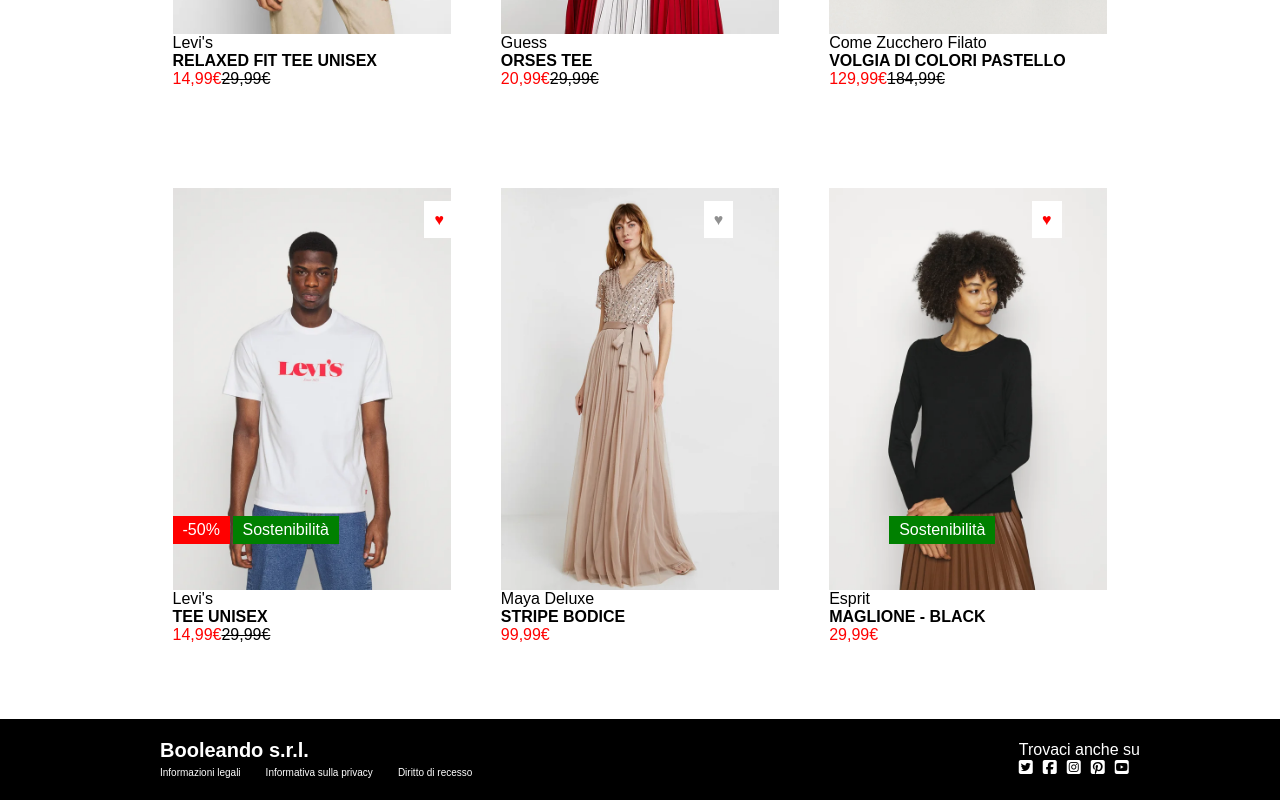
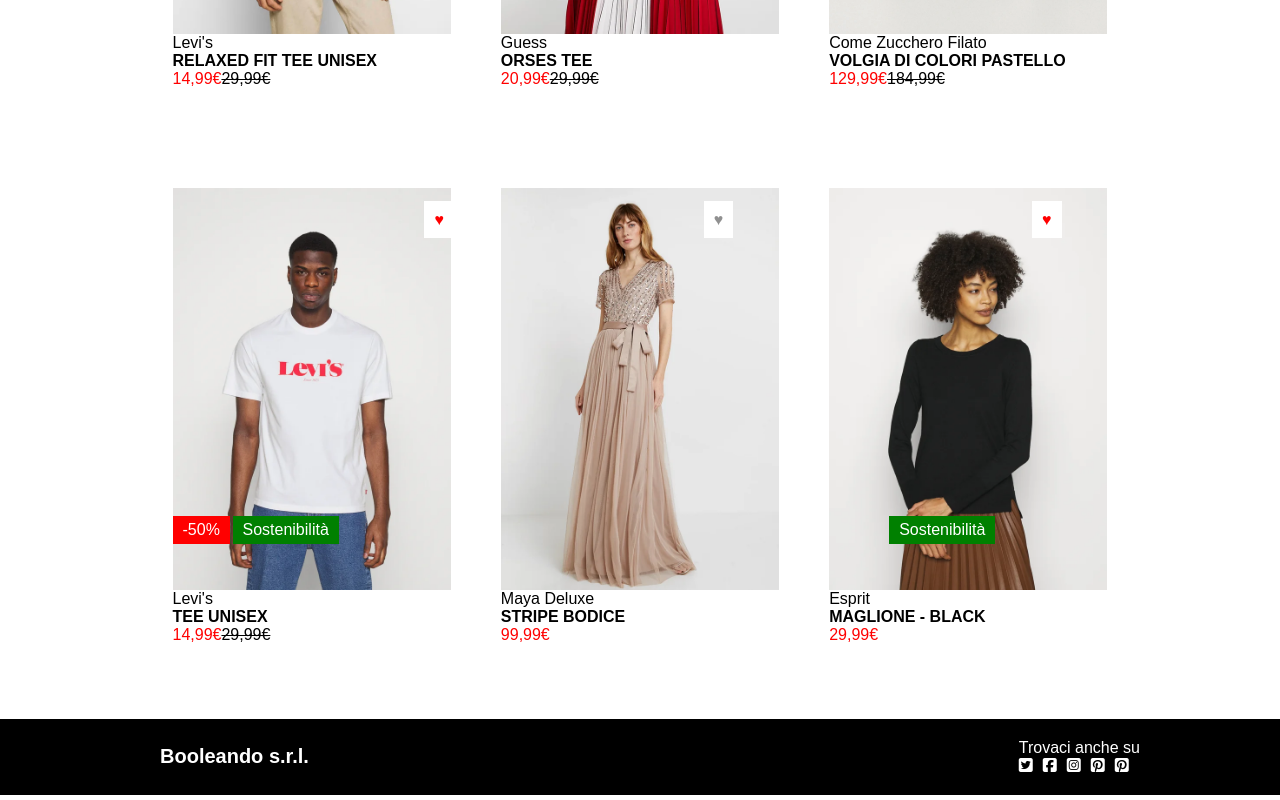
Before and after one commit to GloriaBimbi/vite-boolando, a Vue app: page / in a window 1280 px wide. Shown: the part 493-1293 px from the top of the page. Built offline with nearby package versions, Linux system fonts and the light colour scheme.

Commit message:
feat bonus 2

```diff
--- a/src/App.vue
+++ b/src/App.vue
@@ -5,16 +5,119 @@
 
 export default {
   data() {
-    return {};
+    return {
+      linksHeader: [
+        {
+          url: "#",
+          text: "Donna",
+        },
+        {
+          url: "#",
+          text: "Uomo",
+        },
+        {
+          url: "#",
+          text: "Bambini",
+        },
+      ],
+      linksFooter: [
+        {
+          url: "#",
+          text: "Informazioni legali",
+        },
+        {
+          url: "#",
+          text: "Informativa sulla privacy",
+        },
+        {
+          url: "#",
+          text: "Diritto di recesso",
+        },
+      ],
+      cards: [
+        {
+          src: "1.webp",
+          srcHover: "1b.webp",
+          brand: "Levi's",
+          productDescription: "RELAXED FIT TEE UNISEX",
+          discountPrize: "14,99€",
+          originalPrize: "29,99€",
+          discountStatus: true,
+          discountPercentage: "-50%",
+          sostenibility: true,
+          isInFavorites: true,
+        },
+        {
+          src: "2.webp",
+          scrHover: "2b.webp",
+          brand: "Guess",
+          productDescription: "ORSES TEE",
+          discountPrize: "20,99€",
+          originalPrize: "29,99€",
+          discountStatus: true,
+          discountPercentage: "-30%",
+          sostenibility: false,
+          isInFavorites: false,
+        },
+        {
+          src: "3.webp",
+          scrHover: "3b.webp",
+          brand: "Come Zucchero Filato",
+          productDescription: "VOLGIA DI COLORI PASTELLO",
+          discountPrize: "129,99€",
+          originalPrize: "184,99€",
+          discountStatus: true,
+          discountPercentage: "-30%",
+          sostenibility: false,
+          isInFavorites: false,
+        },
+        {
+          src: "4.webp",
+          scrHover: "4b.webp",
+          brand: "Levi's",
+          productDescription: "TEE UNISEX",
+          discountPrize: "14,99€",
+          originalPrize: "29,99€",
+          discountStatus: true,
+          discountPercentage: "-50%",
+          sostenibility: true,
+          isInFavorites: true,
+        },
+        {
+          src: "5.webp",
+          scrHover: "5b.webp",
+          brand: "Maya Deluxe",
+          productDescription: "STRIPE BODICE",
+          discountPrize: "99,99€",
+          originalPrize: "",
+          discountStatus: false,
+          discountPercentage: "-30%",
+          sostenibility: false,
+          isInFavorites: false,
+        },
+        {
+          src: "6.webp",
+          scrHover: "6b.webp",
+          brand: "Esprit",
+          productDescription: "MAGLIONE - BLACK",
+          discountPrize: "29,99€",
+          originalPrize: "",
+          discountStatus: false,
+          discountPercentage: "",
+          sostenibility: true,
+          isInFavorites: true,
+        },
+      ],
+    };
   },
   components: { AppHeader, AppMain, AppFooter },
 };
 </script>
 
 <template>
-  <app-header></app-header>
-  <app-main></app-main>
-  <app-footer></app-footer>
+  <app-header :links="linksHeader"></app-header>
+  <app-main :cards="cards"></app-main>
+  <app-footer :links="linksFooter"></app-footer>
 </template>
 
 <style lang="scss">
--- a/src/components/AppFooter.vue
+++ b/src/components/AppFooter.vue
@@ -1,22 +1,30 @@
-<script></script>
+<script>
+export default {
+  data() {
+    return {};
+  },
+  props: {
+    links: Array,
+  },
+};
+</script>
 <template>
   <footer>
     <div class="container footer__wrapper">
       <div id="general-info">
         <span class="brand"><strong>Booleando s.r.l.</strong></span>
-        <div class="nav">
-          <a href="#" class="header__link">Informazioni legali</a>
-          <a href="#" class="header__link">Informativa sulla privacy</a>
-          <a href="#" class="header__link">Diritto di recesso</a>
+        <br />
+        <div v-for="link in linksFooter" class="nav">
+          <a :href="link.url" class="header__link">{{ link.text }}</a>
         </div>
       </div>
       <div class="social-media-contacts">
         Trovaci anche su <br />
-        <i class="fa-brands fa-square-twitter icon"></i>
-        <i class="fa-brands fa-square-facebook icon"></i>
-        <i class="fa-brands fa-square-instagram icon"></i>
-        <i class="fa-brands fa-square-pinterest icon"></i>
-        <i class="fa-brands fa-square-youtube icon"></i>
+        <a href="#"> <i class="fa-brands fa-square-twitter icon"></i> </a>
+        <a href="#"> <i class="fa-brands fa-square-facebook icon"></i> </a>
+        <a href="#"> <i class="fa-brands fa-square-instagram icon"></i> </a>
+        <a href="#"> <i class="fa-brands fa-square-pinterest icon"></i> </a>
+        <a href="#"> <i class="fa-brands fa-square-pinterest icon"></i> </a>
       </div>
     </div>
   </footer>
@@ -37,12 +45,14 @@
       font-size: 20px;
     }
 
-    .nav a {
-      padding-left: 20px;
-      font-size: 10px;
-      text-decoration: none;
-      color: white;
-      margin-right: 5px;
+    .nav {
+      display: inline;
+      gap: 5px;
+      a {
+        font-size: 10px;
+        text-decoration: none;
+        margin-left: 20px;
+      }
     }
   }
 }
--- a/src/components/AppHeader.vue
+++ b/src/components/AppHeader.vue
@@ -1,22 +1,7 @@
 <script>
 export default {
-  data() {
-    return {
-      links: [
-        {
-          url: "#",
-          text: "Donna",
-        },
-        {
-          url: "#",
-          text: "Uomo",
-        },
-        {
-          url: "#",
-          text: "Bambini",
-        },
-      ],
-    };
+  props: {
+    links: Array,
   },
 };
 </script>
--- a/src/components/AppMain.vue
+++ b/src/components/AppMain.vue
@@ -3,84 +3,11 @@
 
 export default {
   data() {
-    return {
-      cards: [
-        {
-          src: "1.webp",
-          srcHover: "1b.webp",
-          brand: "Levi's",
-          productDescription: "RELAXED FIT TEE UNISEX",
-          discountPrize: "14,99€",
-          originalPrize: "29,99€",
-          discountStatus: true,
-          discountPercentage: "-50%",
-          sostenibility: true,
-          isInFavorites: true,
-        },
-        {
-          src: "2.webp",
-          scrHover: "2b.webp",
-          brand: "Guess",
-          productDescription: "ORSES TEE",
-          discountPrize: "20,99€",
-          originalPrize: "29,99€",
-          discountStatus: true,
-          discountPercentage: "-30%",
-          sostenibility: false,
-          isInFavorites: false,
-        },
-        {
-          src: "3.webp",
-          scrHover: "3b.webp",
-          brand: "Come Zucchero Filato",
-          productDescription: "VOLGIA DI COLORI PASTELLO",
-          discountPrize: "129,99€",
-          originalPrize: "184,99€",
-          discountStatus: true,
-          discountPercentage: "-30%",
-          sostenibility: false,
-          isInFavorites: false,
-        },
-        {
-          src: "4.webp",
-          scrHover: "4b.webp",
-          brand: "Levi's",
-          productDescription: "TEE UNISEX",
-          discountPrize: "14,99€",
-          originalPrize: "29,99€",
-          discountStatus: true,
-          discountPercentage: "-50%",
-          sostenibility: true,
-          isInFavorites: true,
-        },
-        {
-          src: "5.webp",
-          scrHover: "5b.webp",
-          brand: "Maya Deluxe",
-          productDescription: "STRIPE BODICE",
-          discountPrize: "99,99€",
-          originalPrize: "",
-          discountStatus: false,
-          discountPercentage: "-30%",
-          sostenibility: false,
-          isInFavorites: false,
-        },
-        {
-          src: "6.webp",
-          scrHover: "6b.webp",
-          brand: "Esprit",
-          productDescription: "MAGLIONE - BLACK",
-          discountPrize: "29,99€",
-          originalPrize: "",
-          discountStatus: false,
-          discountPercentage: "",
-          sostenibility: true,
-          isInFavorites: true,
-        },
-      ],
-    };
+    return {};
   },
-
+  props: {
+    cards: Array,
+  },
   components: { AppCard },
 };
 </script>
@@ -88,7 +15,7 @@
 <template>
   <main>
     <div id="product" class="container">
-      <AppCard v-for="card in cards" :card="card"></AppCard>
+      <app-card v-for="card in cards" :card="card"></app-card>
     </div>
   </main>
 </template>
--- a/src/styles/general.scss
+++ b/src/styles/general.scss
@@ -30,3 +30,8 @@
 i {
   margin-right: 10px;
 }
+
+a {
+  text-decoration: none;
+  color: white;
+}
```
Also changed, not shown: 1 other file (tests, documents, lock files or other folders).
